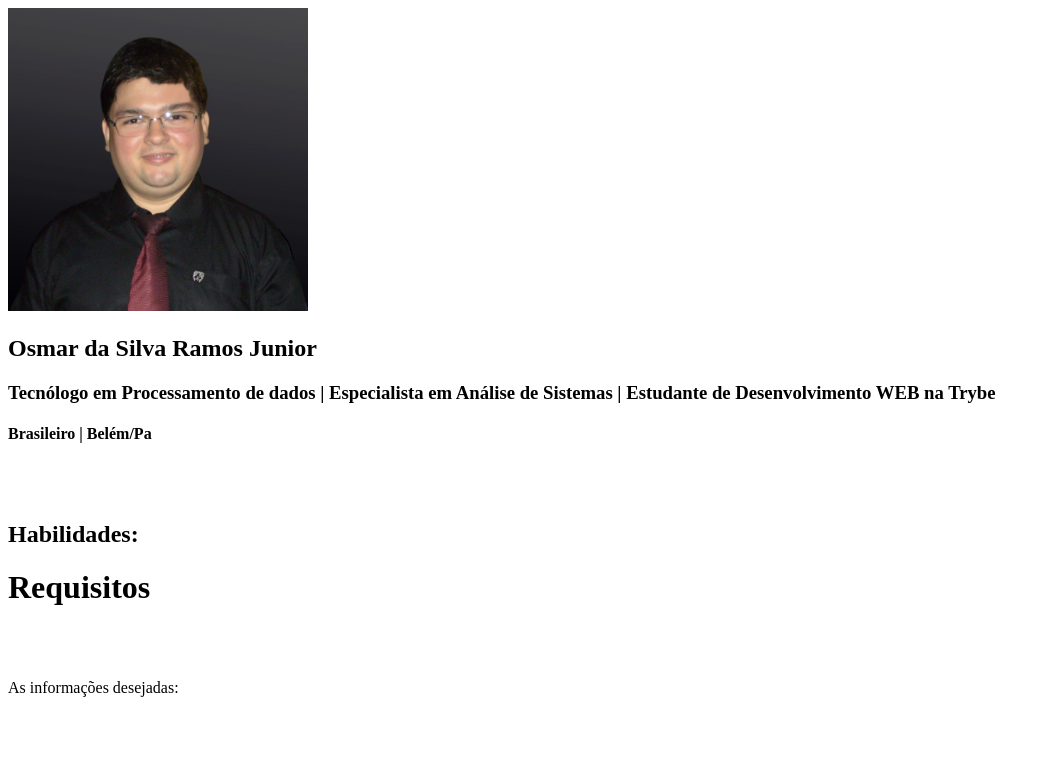
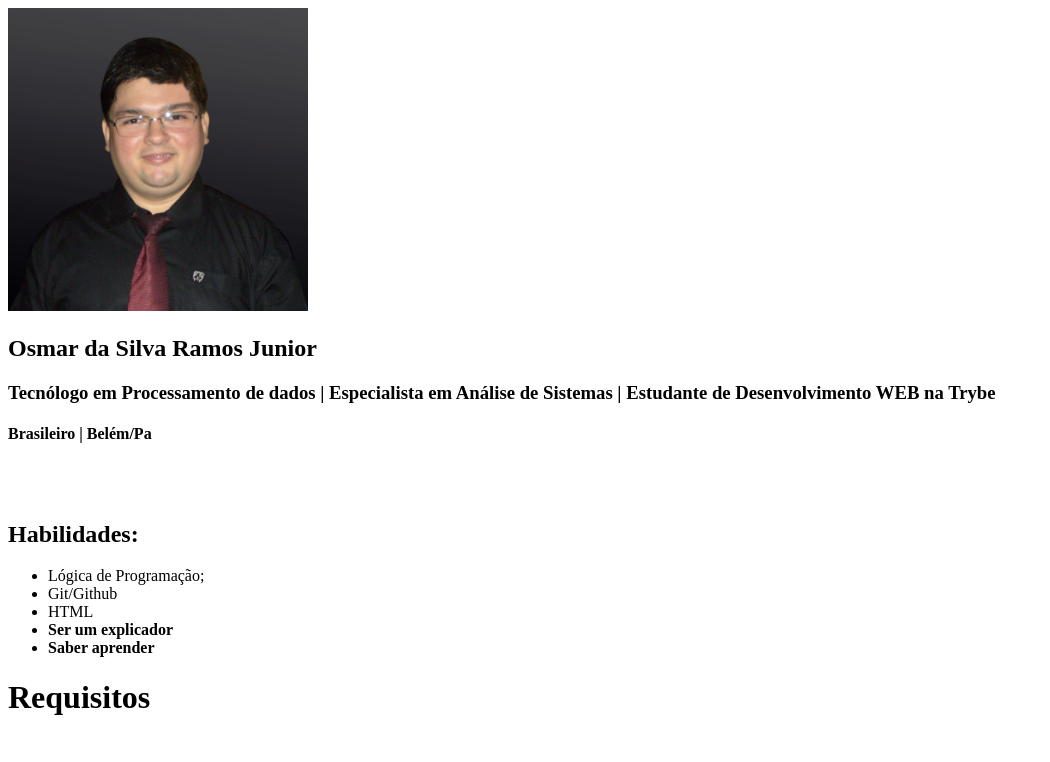
Before and after one commit to juniorhaussler/juniorhaussler.github.io, a plain HTML site: page index.html in a window 1280 px wide. Shown: the top 762 px of the page, without its empty margins (0-1050 px from the left). Drawn offline with Linux system fonts and the light colour scheme.

Commit message:
Habilidades listadas, aglgumas. Texto em negrito.

```diff
--- a/index.html
+++ b/index.html
@@ -10,6 +10,13 @@
 <h3>Tecnólogo em Processamento de dados | Especialista em Análise de Sistemas | Estudante de Desenvolvimento WEB na Trybe</h3>
 <h4>Brasileiro | Belém/Pa</h4><br><br>
 <h2><strong>Habilidades:</strong></h2>
+<ul>
+    <li>Lógica de Programação;</li>
+    <li>Git/Github</li>
+    <li>HTML</li>
+    <li><Strong>Ser um explicador</Strong></li>
+    <li><Strong>Saber aprender</Strong></li>
+</ul>
 
     <h1>Requisitos</h1><br><br>
     <p>As informações desejadas:</p><br><br>
```
